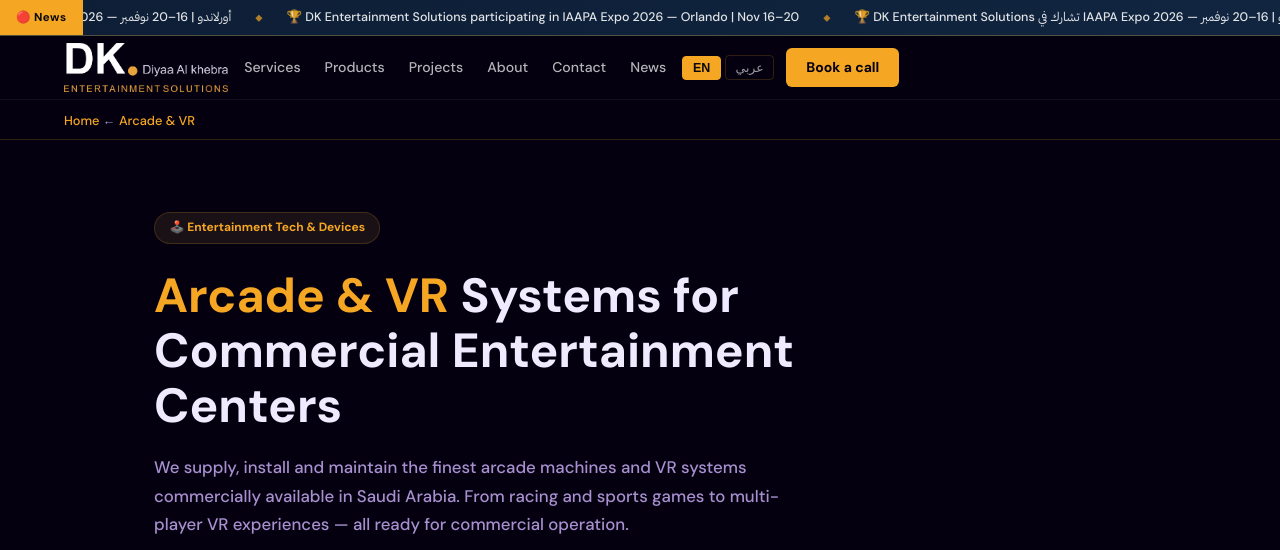
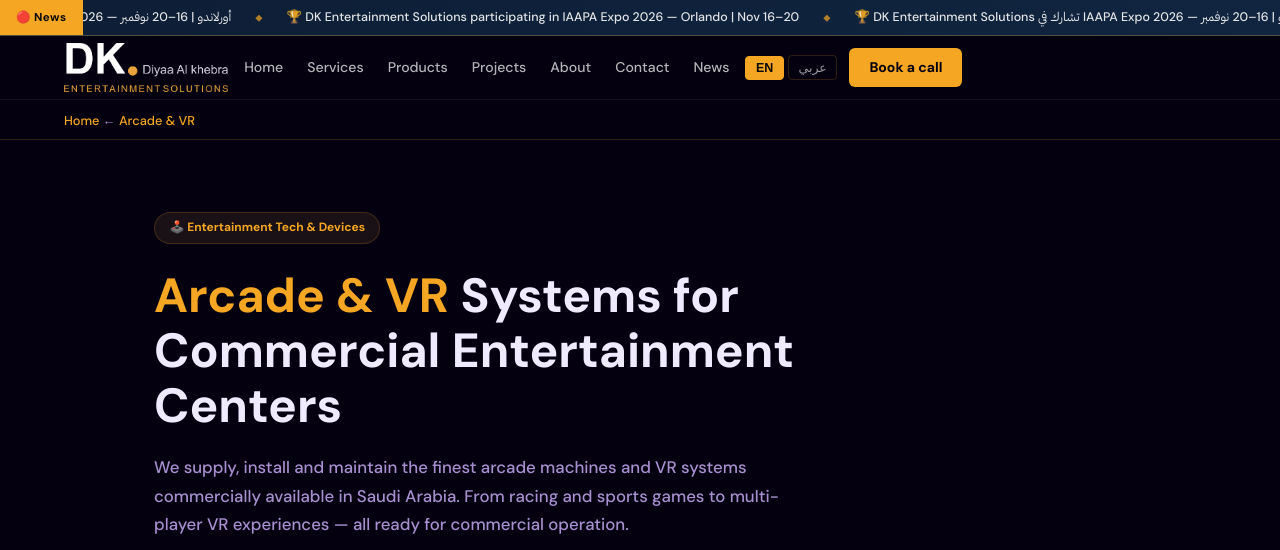
Before and after one commit to moneimmae2004-stack/DK, a plain HTML site: page pages/arcade-vr.html in a window 1280 px wide. Shown: the top 550 px of the page. Drawn offline with Linux system fonts and the light colour scheme.

Commit message:
Add Home link to the main nav on all subpages

```diff
--- a/pages/arcade-vr.html
+++ b/pages/arcade-vr.html
@@ -345,6 +345,7 @@ footer{background:var(--darker);border-top:1px solid rgba(255,255,255,.06);paddi
   <div class="nav-inner">
     <a class="nav-logo" href="../index.html"><img src="/images/dk-logo-full-white.png" alt="DK Entertainment Solutions" class="logo-img"/></a>
     <ul class="nav-links">
+      <li><a href="../index.html" data-en="Home" data-ar="الرئيسية">Home</a></li>
       <li class="nav-dropdown">
         <a href="../index.html#services" data-en="Services" data-ar="الخدمات">Services ▾</a>
         <ul class="dropdown-menu">
```
Also changed, not shown: pages/bowling-maintenance.html (+1 -0 lines), pages/bowling.html (+1 -0 lines), pages/consulting.html (+1 -0 lines), pages/development.html (+1 -0 lines), pages/escape-rooms.html (+1 -0 lines), pages/feasibility.html (+1 -0 lines), pages/kids-play.html (+1 -0 lines), pages/maintenance.html (+1 -0 lines), pages/private-palace.html (+1 -0 lines).
